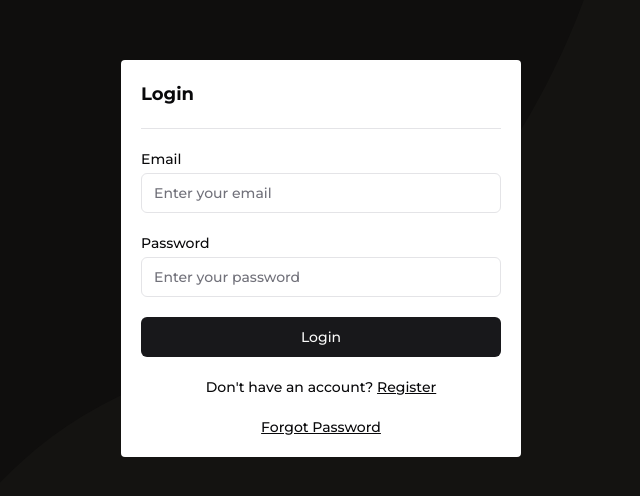
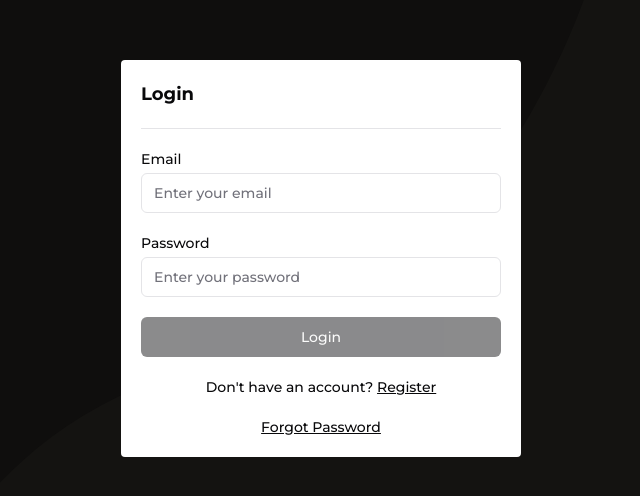
Before and after one commit to stanycruz/next-appwrite-masterclass, a Next.js app: page /login in a window 1280 px wide. Shown: the part 142-638 px from the top of the page, without its empty margins (319-959 px from the left). Built offline with nearby package versions, Linux system fonts and the light colour scheme; no server answers.

Commit message:
feat: add login

```diff
--- /dev/null
+++ b/src/app/(public)/dashboard/page.tsx
@@ -0,0 +1,7 @@
+import React from 'react';
+
+function DashboardPage() {
+  return <div>Dashboard Page</div>;
+}
+
+export default DashboardPage;
--- a/src/app/(public)/login/page.tsx
+++ b/src/app/(public)/login/page.tsx
@@ -1,12 +1,30 @@
 'use client';
 import { Button } from '@/components/ui/button';
 import { Input } from '@/components/ui/input';
+import { loginUser } from '@/services/users';
 import Link from 'next/link';
+import { useRouter } from 'next/navigation';
 import React from 'react';
+import toast from 'react-hot-toast';
 
 function LoginPage() {
   const [email, setEmail] = React.useState('');
   const [password, setPassword] = React.useState('');
+  const [loading, setLoading] = React.useState(false);
+  const router = useRouter();
+
+  const handleLogin = async () => {
+    try {
+      setLoading(true);
+      const response = await loginUser(email, password);
+      toast.success(response.message);
+      router.push('/dashboard');
+    } catch (error: any) {
+      toast.error(error.message);
+    } finally {
+      setLoading(false);
+    }
+  };
 
   return (
     <div className="auth-background">
@@ -29,7 +47,9 @@ function LoginPage() {
           onChange={(e) => setPassword(e.target.value)}
         />
 
-        <Button>Login</Button>
+        <Button disabled={loading || !email || !password} onClick={handleLogin}>
+          Login
+        </Button>
 
         <p className="text-center text-sm">
           Don't have an account?{' '}
--- a/src/services/users.ts
+++ b/src/services/users.ts
@@ -32,3 +32,16 @@ export const registerNewUser = async (
     throw new Error(error);
   }
 };
+
+export const loginUser = async (email: string, password: string) => {
+  try {
+    const response = await account.createEmailPasswordSession(email, password);
+    return {
+      success: true,
+      message: 'User logged in successfully',
+      data: response,
+    };
+  } catch (error: any) {
+    throw new Error(error);
+  }
+};
```
